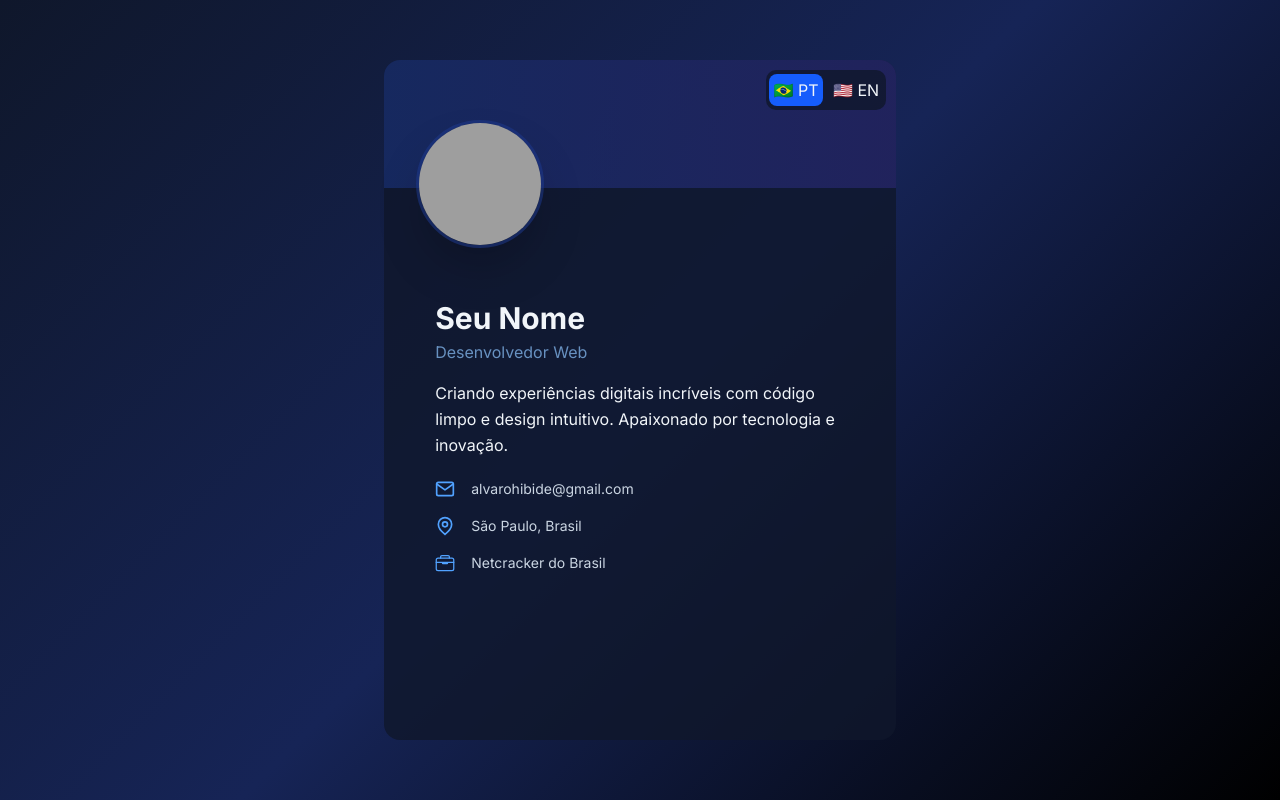
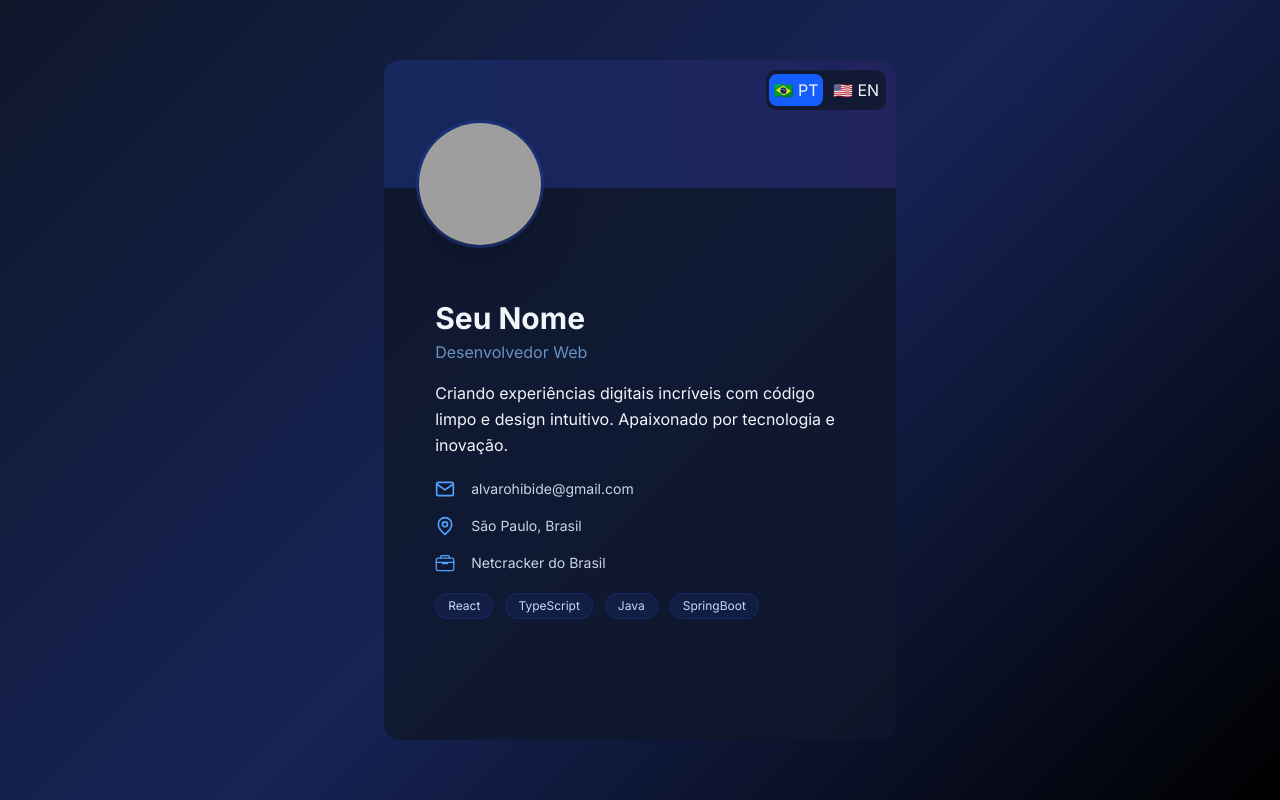
Before and after one commit to AlvaroHClaver/profile-card, a React (Vite) app: page / in a window 1280 px wide. Built offline with nearby package versions, Linux system fonts and the light colour scheme; grey boxes are pictures that could not be loaded.

Commit message:
Technology badge and badge list components

```diff
--- a/src/App.tsx
+++ b/src/App.tsx
@@ -6,6 +6,7 @@ import { About } from "./components/About";
 import { Avatar } from "./components/Avatar";
 import { BulletList } from "./components/BulletList";
 import { Header } from "./components/Header";
+import { BadgeList } from "./components/Badge/BadgeList";
 
 const items = [
   {
@@ -21,6 +22,7 @@ const items = [
     text: "Netcracker do Brasil",
   },
 ];
+const techBadges = ["React", "TypeScript", "Java", "SpringBoot"];
 
 function App() {
   return (
@@ -29,6 +31,7 @@ function App() {
       <Avatar />
       <About />
       <BulletList items={items} />
+      <BadgeList items={techBadges} />
     </main>
   );
 }
--- /dev/null
+++ b/src/components/Badge/BadgeList.tsx
@@ -0,0 +1,15 @@
+import { Badge } from ".";
+
+type BadgeListProps = {
+  items: string[];
+};
+
+export const BadgeList: React.FC<BadgeListProps> = ({ items }) => {
+  return (
+    <div className="flex gap-3 justify-items-start w-[80%] mt-5">
+      {items.map((item) => (
+        <Badge topic={item} key={item} />
+      ))}
+    </div>
+  );
+};
--- /dev/null
+++ b/src/components/Badge/index.tsx
@@ -0,0 +1,11 @@
+type BadgeProps = {
+  topic: string;
+};
+
+export const Badge: React.FC<BadgeProps> = ({ topic }) => {
+  return (
+    <div className="px-3 py-1 rounded-full bg-badge-bg border border-badge-border text-badge-font text-xs">
+      {topic}
+    </div>
+  );
+};
--- a/tailwind.config.js
+++ b/tailwind.config.js
@@ -15,6 +15,9 @@ export default {
         "profile-bg": "#1c398e80",
         "bullet-icon": "#51A2FF",
         "bullet-text": "#CAD5E2",
+        "badge-bg": "#16245680",
+        "badge-border": "#193CB84D",
+        "badge-font": "#BEDBFF",
       },
       backgroundImage: {
         "app-gradient":
```
